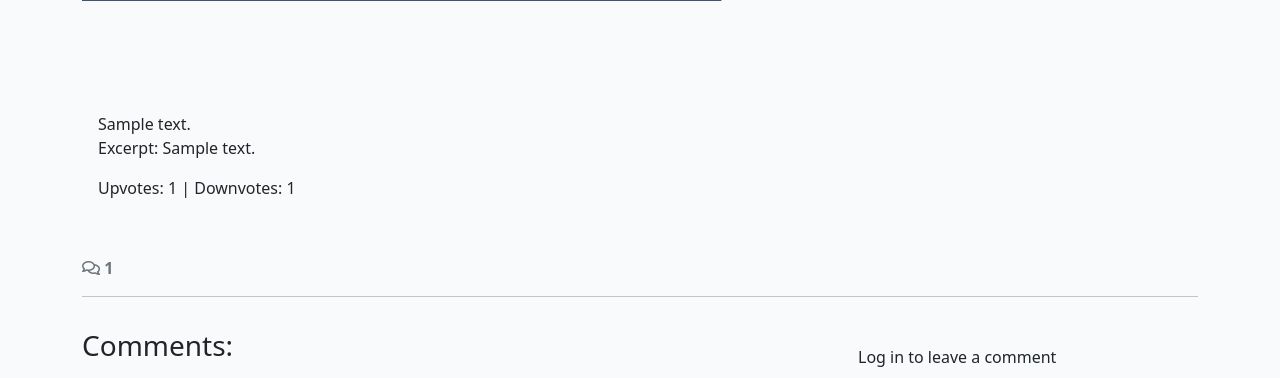
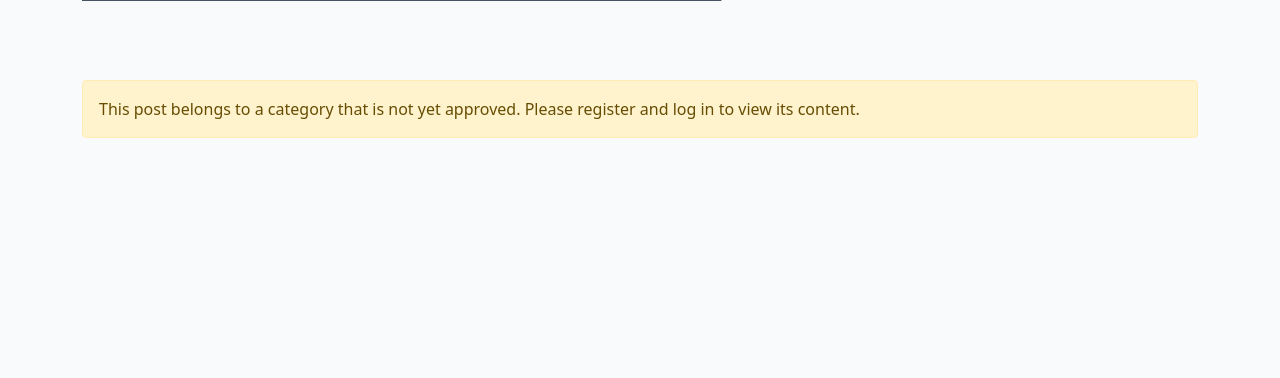
Before and after one commit to KikiBerg/urban-biodiversity-platform, a Django app: a page that uses posts/templates/posts/post_detail.html in a window 1280 px wide. Shown: the part 260-638 px from the top of the page. Run offline with Django 4.2, Linux system fonts and the light colour scheme; data comes from the database, SQL or seed files in the repository; tables that the repository leaves empty hold one stand-in row (values such as "Sample post"); parts of the project's set-up code (start-up, migrations or seed data) failed here and were passed over; some libraries are stand-ins or nearby versions.

Commit message:
CategoryPostListView: ensure that non-authenticated users can only view posts from approved categories

```diff
--- a/posts/templates/posts/post_detail.html
+++ b/posts/templates/posts/post_detail.html
@@ -28,6 +28,7 @@
     </div>
 </div>
 
+{% if user.is_authenticated or detail.category.status == 'approved' %}
 <div class="container">
     <div class="row">
         <div class="col card mb-4 mt-3 left top">
@@ -65,7 +66,8 @@
                 {% for comment in comments %}
                 <!-- Display comment based on approval status and user authentication -->
 
-                <div class="p-2 comments
+                <div
+                    class="p-2 comments
                     {% if not comment.approved and comment.author == user %}faded{% elif not comment.approved and not user.is_superuser %}d-none{% endif %}">
                     <p class="font-weight-bold"> {{ comment.author.username }}
                         <span class="font-weight-normal">{{ comment.created_at }}</span> wrote:
@@ -80,9 +82,11 @@
 
                     {% if user.is_authenticated and comment.author == user %}
 
-                    <a href="{% url 'comment_delete' slug=detail.slug comment_id=comment.id %}" class="btn btn-delete">Delete</a>
+                    <a href="{% url 'comment_delete' slug=detail.slug comment_id=comment.id %}"
+                        class="btn btn-delete">Delete</a>
 
-                    <a href="{% url 'comment_edit' slug=detail.slug comment_id=comment.id %}" class="btn btn-edit">Edit</a>
+                    <a href="{% url 'comment_edit' slug=detail.slug comment_id=comment.id %}"
+                        class="btn btn-edit">Edit</a>
 
                     {% endif %}
                 </div>
@@ -97,8 +101,7 @@
                 {% if user.is_authenticated %}
                 <h4>Leave a comment:</h4>
                 <p>Posting as: {{ user.username }}</p>
-            <form id="commentForm" method="post"
-                style="margin-top: 1.5em;">
+                <form id="commentForm" method="post" style="margin-top: 1.5em;">
                     {{ comment_form | crispy }}
                     {% csrf_token %}
                     <button id="submitButton" type="submit" class="btn btn-signup btn-lg">Submit</button>
@@ -109,9 +112,14 @@
             </div>
         </div>
     </div>
-
-
 </div>
+{% else %}
+<div class="container">
+    <div class="alert alert-warning" role="alert">
+        This post belongs to a category that is not yet approved. Please register and log in to view its content.
+    </div>
+</div>
+{% endif %}
 
 {% endblock content %}
 
--- a/posts/views.py
+++ b/posts/views.py
@@ -145,15 +145,16 @@ class CategoryPostListView(ListView):
         - Filter Post objects based on the retrieved category and returns the filtered queryset.
         """
 
-        #self.category = get_object_or_404(Category, name=self.kwargs['category_name'])
+
         self.category = get_object_or_404(Category, pk=self.kwargs['pk'])
+        if not self.request.user.is_authenticated and self.category.status != 'approved':
+            return Post.objects.none()
         return Post.objects.filter(category=self.category)
 
 
     def get_context_data(self, **kwargs):
         """
         Method to add additional context data to be passed to the template.
-
         - Call the superclass's get_context_data method to get the default context data.
         - Add the 'category' object to the context dictionary, making it accessible in the template.
         - Return the updated context dictionary.
```
Lines whose indentation alone changed are shown as unchanged.
